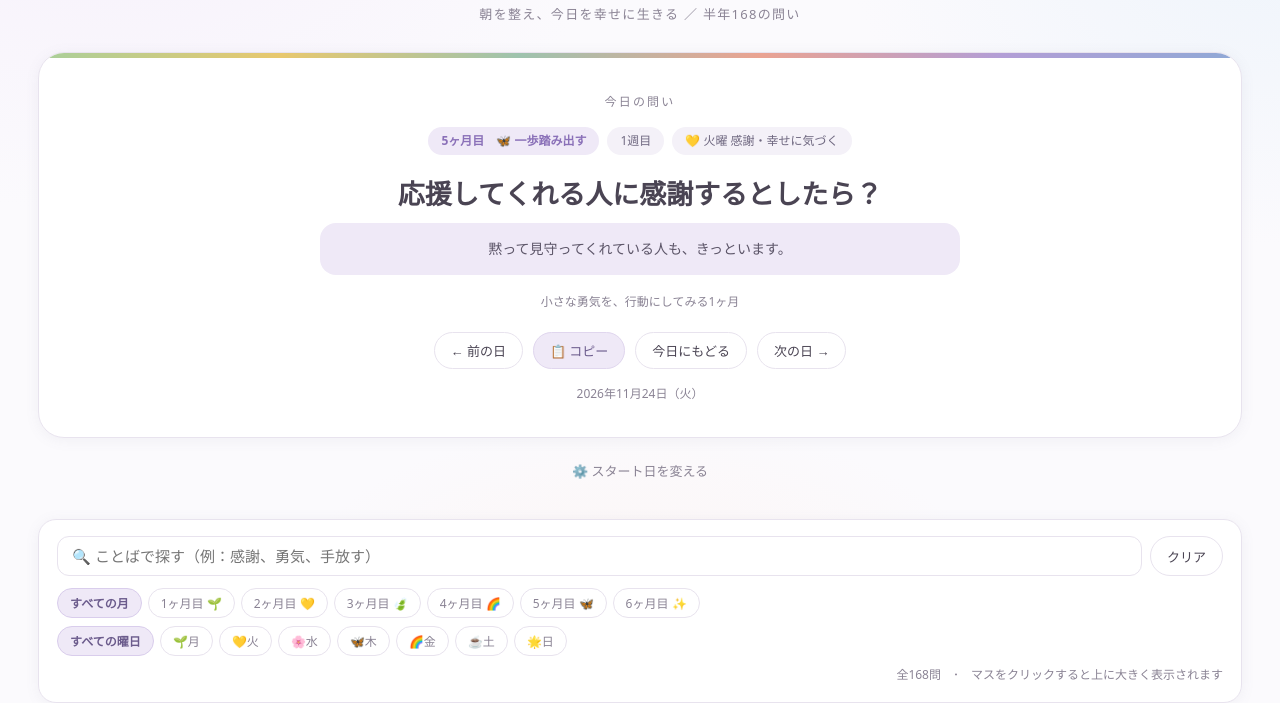
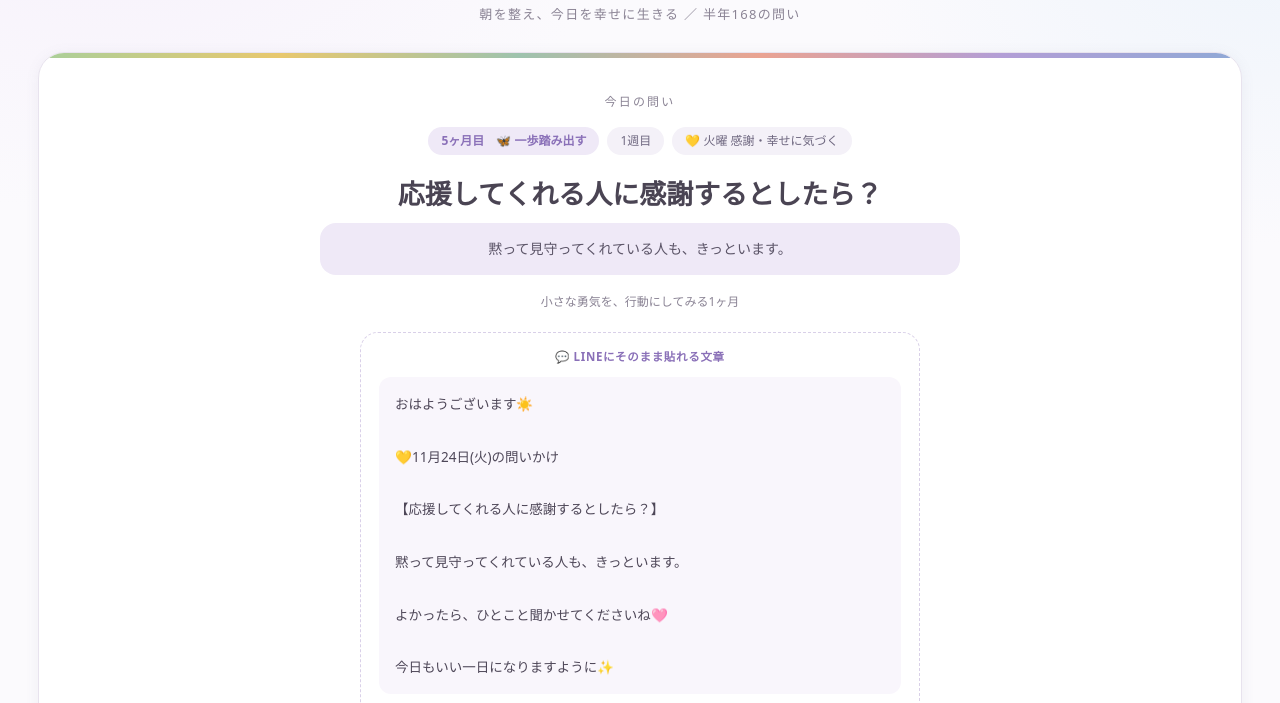
Before and after one commit to yukkii-hoshiyomi/yukkii-hoshiyomi.github.io, a plain HTML site: page chokatsu-c77912a3c4615c99.html in a window 1280 px wide. Shown: the part 85-788 px from the top of the page. Drawn offline with Linux system fonts and the light colour scheme.

Commit message:
Add files via upload

```diff
--- a/chokatsu-c77912a3c4615c99.html
+++ b/chokatsu-c77912a3c4615c99.html
@@ -97,6 +97,33 @@
     color:#5c5568;text-align:center;
   }
   .today-role{font-size:12px;color:var(--ink-soft);text-align:center;margin:0 0 20px;}
+
+  /* ---------- LINE用の文章 ---------- */
+  .line-box{
+    max-width:560px;margin:0 auto 20px;
+    background:#fff;border:1px dashed #d9d0e8;border-radius:18px;
+    padding:14px 18px 16px;
+  }
+  .line-box h4{
+    margin:0 0 9px;font-size:11.5px;font-weight:600;
+    color:var(--m-accent);letter-spacing:.06em;text-align:center;
+  }
+  .line-text{
+    margin:0;white-space:pre-wrap;font-family:inherit;
+    font-size:13.5px;line-height:1.95;color:#4e4758;
+    background:var(--m-soft,#faf8fd);border-radius:12px;
+    padding:14px 16px;text-align:left;
+  }
+  .line-copy{
+    display:block;margin:12px auto 0;
+    background:#06C755;border-color:#06C755;color:#fff;font-weight:600;
+    padding:9px 24px;font-size:13.5px;
+  }
+  .line-copy:hover{background:#05b24c;}
+  @media (max-width:560px){
+    .line-box{padding:12px 13px 14px;}
+    .line-text{font-size:13px;padding:12px 13px;}
+  }
   .today-nav{
     display:flex;align-items:center;justify-content:center;gap:10px;flex-wrap:wrap;
   }
@@ -785,6 +812,21 @@ function positionOf(date){
 }
 
 /* ============ 今日の問い ============ */
+function lineText(p, M, D, q, note, d){
+  const parts = M.title.trim().split(/\s+/);
+  const mEmoji = parts[0], mName = parts.slice(1).join(" ");
+  let t = "おはようございます\u2600\uFE0F\n\n";
+  if(p.status === "ok" && p.w === 0 && p.d === 0){
+    t += `今日から蝶活は${p.m+1}ヶ月目${mEmoji}\n「${mName}」が始まります\n\n`;
+  }
+  t += `${D.emoji}${d.getMonth()+1}月${d.getDate()}日(${D.n})の問いかけ\n\n`;
+  t += `【${q}】\n\n`;
+  t += `${note}\n\n`;
+  t += "よかったら、ひとこと聞かせてくださいね\u{1FA77}\n\n";
+  t += "今日もいい一日になりますように\u2728";
+  return t;
+}
+
 let viewDate = new Date();
 
 function renderToday(){
@@ -796,9 +838,11 @@ function renderToday(){
   const el = document.getElementById("today");
   el.style.setProperty("--m-bg", M.bg);
   el.style.setProperty("--m-accent", M.accent);
+  el.style.setProperty("--m-soft", M.soft);
 
   const isToday = toKey(viewDate) === toKey(new Date());
   const dateStr = `${viewDate.getFullYear()}年${viewDate.getMonth()+1}月${viewDate.getDate()}日（${D.n}）`;
+  const lt = lineText(p, M, D, q, todayNote, viewDate);
 
   let note = "";
   if(p.status === "before") note = "※ まだ蝶活スタート前です。1ヶ月目1週目を表示しています";
@@ -814,6 +858,11 @@ function renderToday(){
     <p class="today-q">${esc(q)}</p>
     <p class="today-note">${esc(todayNote)}</p>
     <p class="today-role">${esc(M.lead)}</p>
+    <div class="line-box no-print">
+      <h4>\u{1F4AC} LINEにそのまま貼れる文章</h4>
+      <p class="line-text" id="lineText">${esc(lt)}</p>
+      <button class="line-copy" id="copyLine">\u{1F4CB} LINE用をコピー</button>
+    </div>
     <div class="today-nav no-print">
       <button id="prevDay">← 前の日</button>
       <button class="primary" id="copyToday">📋 コピー</button>
@@ -826,6 +875,7 @@ function renderToday(){
   document.getElementById("prevDay").onclick = ()=>{ viewDate = new Date(viewDate.getTime()-DAY_MS); renderToday(); markTodayCard(); };
   document.getElementById("nextDay").onclick = ()=>{ viewDate = new Date(viewDate.getTime()+DAY_MS); renderToday(); markTodayCard(); };
   document.getElementById("goToday").onclick = ()=>{ viewDate = new Date(); renderToday(); markTodayCard(); };
+  document.getElementById("copyLine").onclick = ()=>{ copy(lt); };
   document.getElementById("copyToday").onclick = ()=>{
     copy(`${D.emoji} ${D.n}曜日の問いかけ\n\n${q}\n\n${todayNote}\n\n#蝶活 #${M.title.replace(/[^\p{L}]/gu,"")}`);
   };
```
